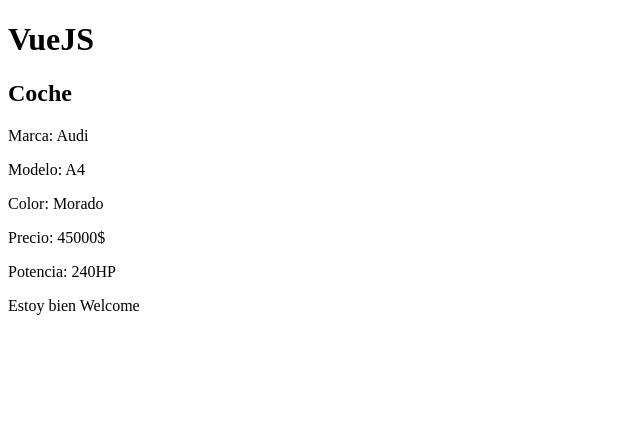
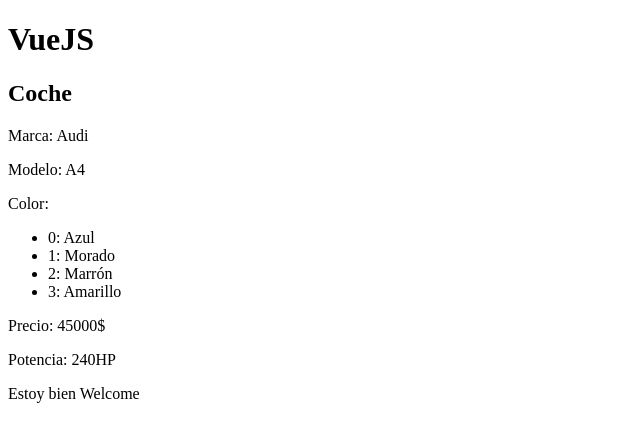
Before and after one commit to prattparedes/Vue-CS, a Vue app: page / in a window 1280 px wide. Shown: the top 442 px of the page, without its empty margins (0-640 px from the left). Built offline with nearby package versions, Linux system fonts and the light colour scheme.

Commit message:
v-for added

```diff
--- a/src/components/CarComp.vue
+++ b/src/components/CarComp.vue
@@ -2,7 +2,17 @@
   <h2>Coche</h2>
   <p>Marca: {{ brand }}</p>
   <p>Modelo: {{ model }}</p>
-  <p>Color: {{ color[1] }}</p>
+  <p>
+    Color:
+    <!-- <span v-for="(color, index) in colors" :key="index">
+      {{ index }}: {{ color }} -
+    </span> -->
+  </p>
+  <ul>
+    <li v-for="(color, index) in colors" :key="index">
+      {{ index }}: {{ color }}
+    </li>
+  </ul>
   <p>Precio: {{ price }}$</p>
   <p>Potencia: {{ power }}HP</p>
   {{ mensaje.title }}
@@ -30,21 +40,21 @@
   setup() {
     const brand = "Audi";
     const model = "A4";
-    const color = ["Azul", "Morado", "Marrón"];
+    const colors = ["Azul", "Morado", "Marrón", "Amarillo"];
     const price = 45000;
     const power = 240;
     const mensaje = {
       title: "Estoy bien",
       text: "Welcome",
-    }
+    };
 
     return {
       brand,
       model,
-      color,
+      colors,
       price,
       power,
-      mensaje
+      mensaje,
     };
   },
 };
```
